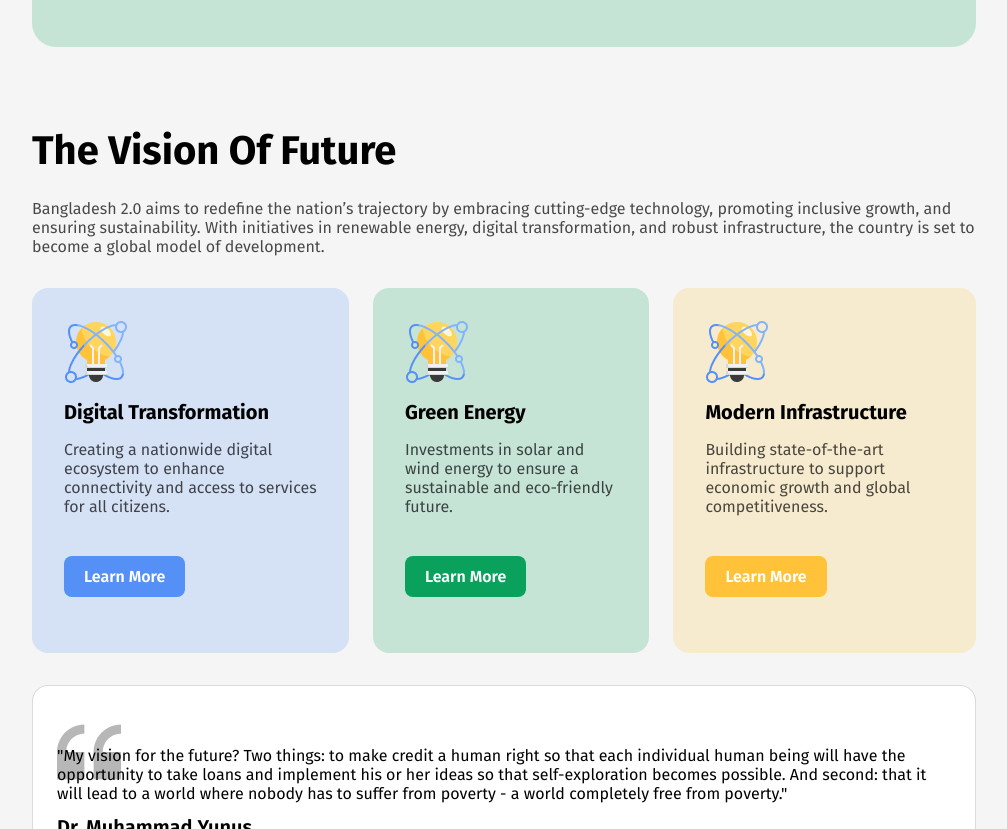
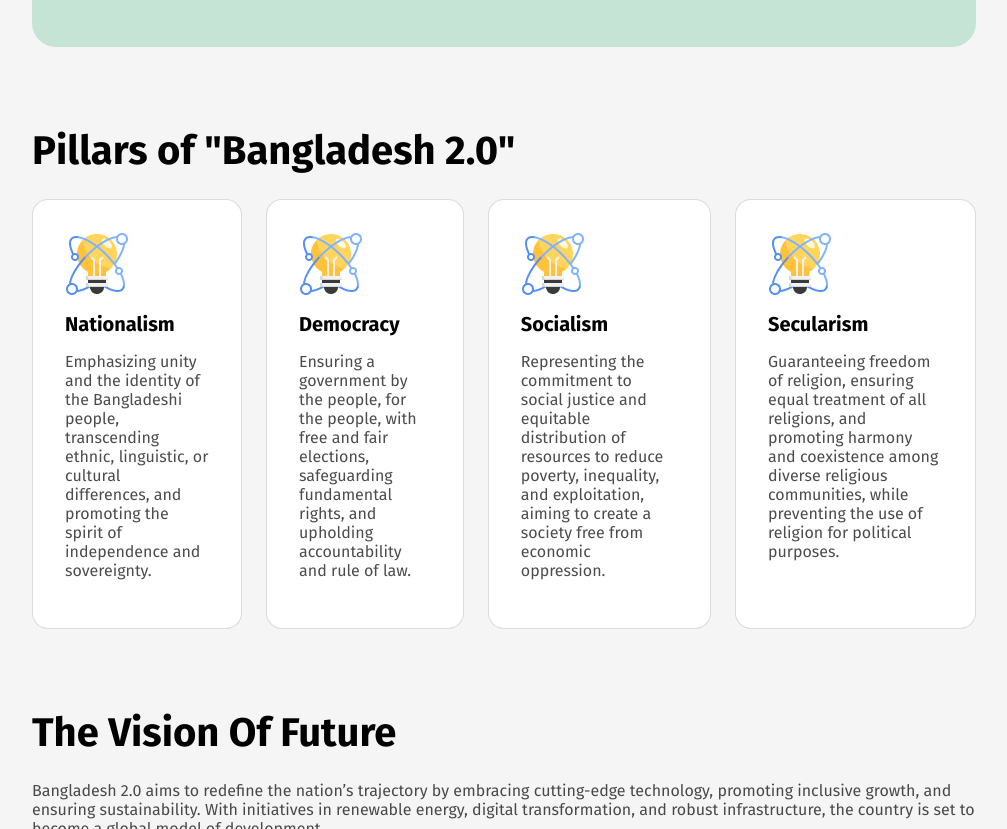
Before and after one commit to Alavi07/assignment-1, a plain HTML site: page index.html in a window 1280 px wide. Shown: the part 680-1509 px from the top of the page, without its empty margins (136-1143 px from the left). Drawn offline with Linux system fonts and the light colour scheme.

Commit message:
added pillars of bangladesh section

```diff
--- a/index.html
+++ b/index.html
@@ -26,7 +26,28 @@
             <img src="assets/hero.png" alt="">
         </div>
         <section class="p-o-b">
-
+            <div>
+                <h3 class="section-title">Pillars of "Bangladesh 2.0"</h3>
+            </div>
+            <div>
+                <div class="card-container"><div class="card">
+                    <img src="assets/card-icon.png" alt="">
+                    <h5 class="card-title">Nationalism</h5>
+                    <p class="card-description">Emphasizing unity and the identity of the Bangladeshi people, transcending ethnic, linguistic, or cultural differences, and promoting the spirit of independence and sovereignty.</p>
+                </div>
+                <div class="card">
+                    <img src="assets/card-icon.png" alt="">
+                    <h5 class="card-title">Democracy</h5>
+                    <p class="card-description">Ensuring a government by the people, for the people, with free and fair elections, safeguarding fundamental rights, and upholding accountability and rule of law.</p></div>
+                <div class="card">
+                    <img src="assets/card-icon.png" alt="">
+                    <h5 class="card-title">Socialism</h5>
+                    <p class="card-description">Representing the commitment to social justice and equitable distribution of resources to reduce poverty, inequality, and exploitation, aiming to create a society free from economic oppression.</p></div>
+                <div class="card">
+                    <img src="assets/card-icon.png" alt="">
+                    <h5 class="card-title">Secularism</h5>
+                    <p class="card-description">Guaranteeing freedom of religion, ensuring equal treatment of all religions, and promoting harmony and coexistence among diverse religious communities, while preventing the use of religion for political purposes.</p></div></div>
+            </div>
         </section>
         <section class="v-o-f">
             <h3 class="section-title">The Vision Of Future</h3>
--- a/styles/styles.css
+++ b/styles/styles.css
@@ -1,6 +1,11 @@
 @import url('https://fonts.googleapis.com/css2?family=Fira+Sans:ital,wght@0,100;0,200;0,300;0,400;0,500;0,600;0,700;0,800;0,900;1,100;1,200;1,300;1,400;1,500;1,600;1,700;1,800;1,900&family=Work+Sans:ital,wght@0,100..900;1,100..900&display=swap');
 body{
     background: rgb(245, 245, 245);
+}
+button:hover{
+    color: rgb(33, 175, 175);
+    background-color: azure;
+    cursor: pointer;
 }
 #nav{
     display: flex;
@@ -22,6 +27,11 @@ body{
     font-weight: bolder;
     padding: 15px 30px;
     background-color: transparent;
+}
+#primary-btn:hover{
+    color: azure;
+    background-color: rgb(0, 106, 80);
+    cursor: pointer;
 }
 .banner{
     font-family: "Fira Sans";
@@ -60,6 +70,20 @@ body{
     color: aliceblue;
     font-size: 15px;
     font-weight: bolder;
+}
+.banner .banner-content .banner-btn:hover{
+    color: rgb(12, 145, 145);
+    background-color: azure;
+    cursor: pointer;
+}
+.p-o-b{
+    margin: 80px 160px 32px 160px;
+}
+.card{
+    border-radius: 16px;
+    border: 1px solid rgba(14, 14, 14, 0.15);
+    background-color: rgb(255, 255, 255);
+    padding: 32px;
 }
 .v-o-f{
     margin: 80px 160px 32px 160px;
```
